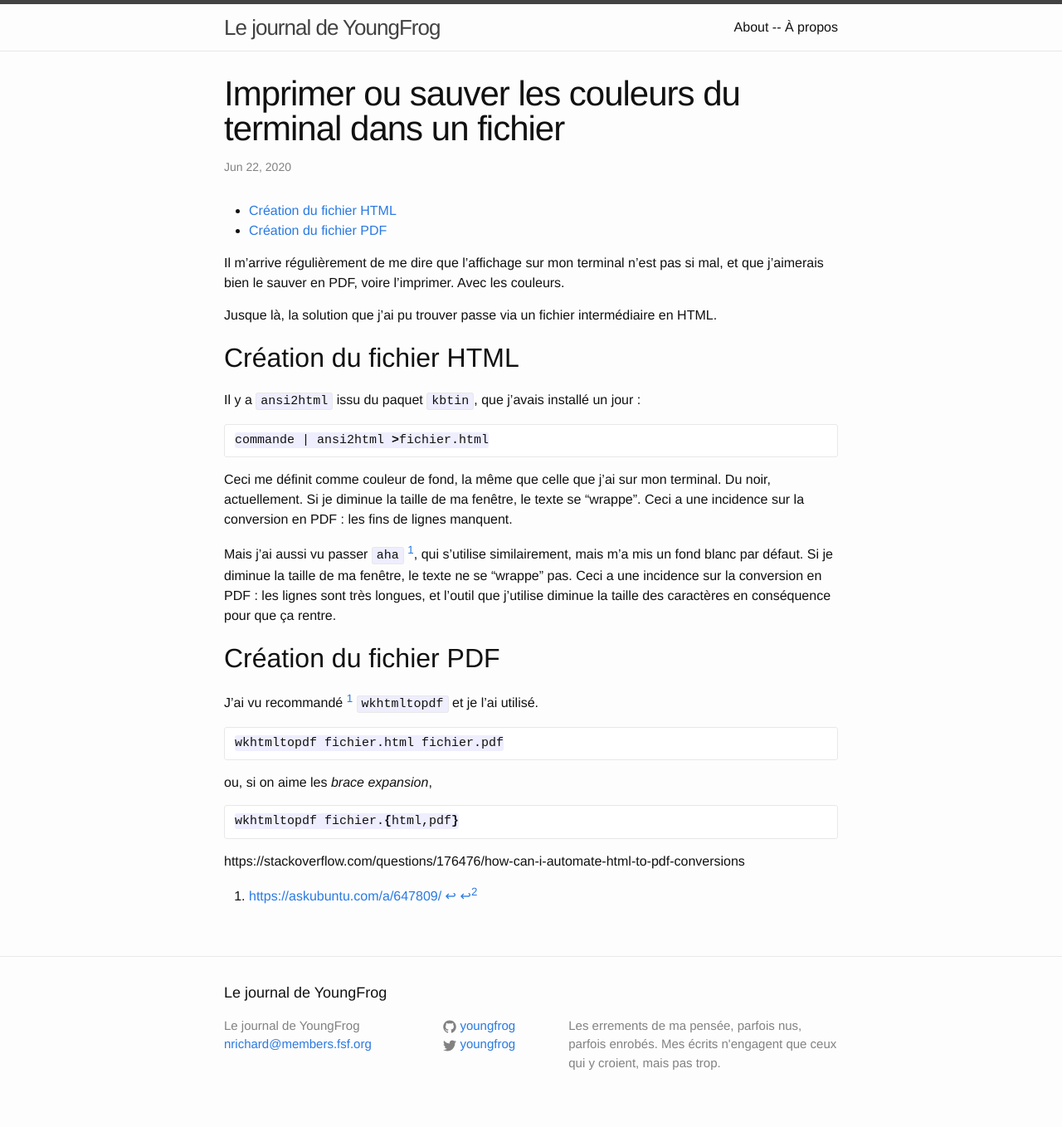
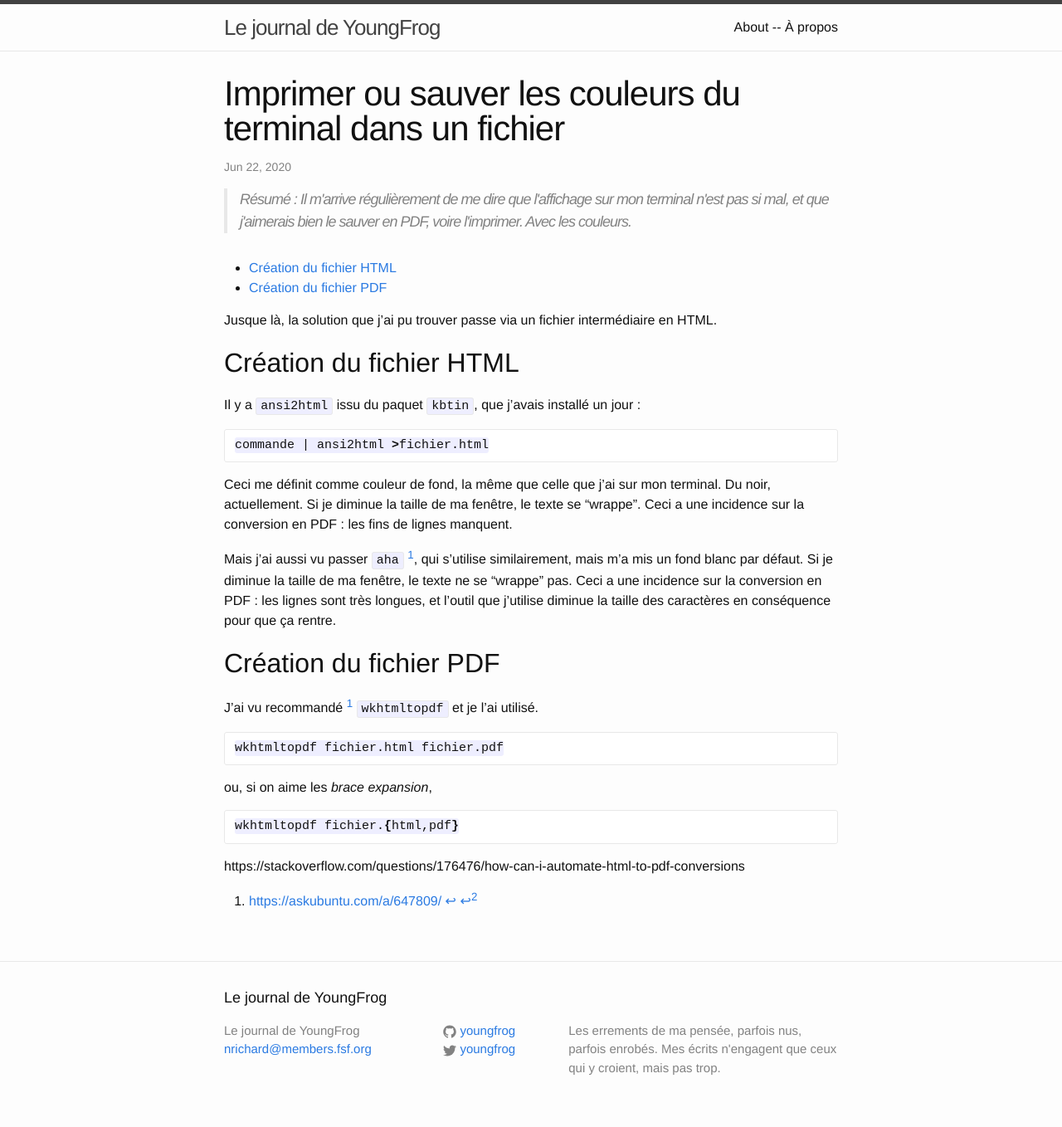
Before and after one commit to YoungFrog/youngfrog.github.io, a Jekyll site: the page built from _posts/2020-06-22-imprimer-ou-sauver-les-couleurs-du-terminal-dans-un-fichier.markdown, in a window 1280 px wide. Shown: the whole page at 83% size. Built offline with Jekyll 4.4.1, drawn with Linux system fonts in a browser that asks for light colours; part of the change alters nothing that is shown.

```diff
--- a/_posts/2020-06-22-imprimer-ou-sauver-les-couleurs-du-terminal-dans-un-fichier.markdown
+++ b/_posts/2020-06-22-imprimer-ou-sauver-les-couleurs-du-terminal-dans-un-fichier.markdown
@@ -4,10 +4,8 @@ title: "Imprimer ou sauver les couleurs du terminal dans un fichier"
 categories: blog personnal
 # featured-image:
 # featured-source:
-# summary: ""
+summary: "Il m'arrive régulièrement de me dire que l'affichage sur mon terminal n'est pas si mal, et que j'aimerais bien le sauver en PDF, voire l'imprimer. Avec les couleurs."
 ---
-Il m'arrive régulièrement de me dire que l'affichage sur mon terminal n'est pas si mal, et que j'aimerais bien le sauver en PDF, voire l'imprimer. Avec les couleurs.
-
 Jusque là, la solution que j'ai pu trouver passe via un fichier intermédiaire en HTML.
 
 ## Création du fichier HTML
```
